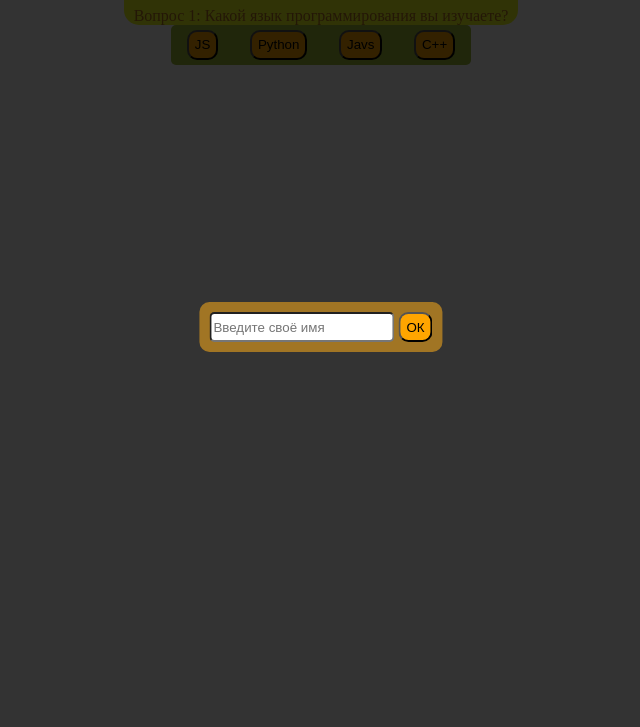
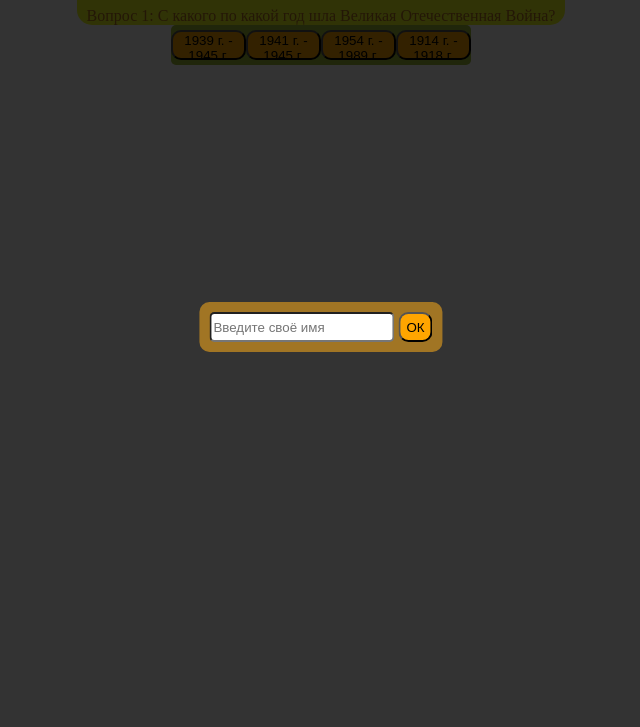
Before and after one commit to AKonevka/testing, a plain HTML site: page index.html in a window 1280 px wide. Shown: the part 73-800 px from the top of the page, without its empty margins (319-959 px from the left). Drawn offline with Linux system fonts and the light colour scheme.

Commit message:
Add files via upload

```diff
--- a/css/style.css
+++ b/css/style.css
@@ -9,6 +9,7 @@ body {
 html,
 body {
     height: 100%;
+    background: url(i);
 }
 
 .wrapper {
--- a/js/script.js
+++ b/js/script.js
@@ -1,36 +1,44 @@
 // массив с вопросами, вариантами ответов и правильными ответами
 let questions = [
     {
-        question: "Какой язык программирования вы изучаете?",
-        options: ["JS", "Python", "Javs", "C++"],
-        correctAnswer: "JS"
+        view: "test",
+        question: "С какого по какой год шла Великая Отечественная Война?",
+        options: ["1939 г. - 1945 г.", "1941 г. - 1945 г.", "1954 г. - 1989 г.", "1914 г. - 1918 г."],
+        correctAnswer: "1941 г. - 1945 г."
     },
     {
-        question: "В каком году изобрели первый компьютер?",
-        options: ["1927", "1930", "1936", "2000"],
-        correctAnswer: "1927"
+        view: "test",
+        question: "Какого числа произошло вторжение Германии в СССР?",
+        options: ["22 июня 1941 г.", "22 июля 1941 г.", "24 июня 1941 г.", "22 июня 1939 г."],
+        correctAnswer: "22 июня 1941 г."
     },
     {
-        question: "В каком году была изобретена машина Тьюринга?",
-        options: ["1930", "1927", "2000", "1936"],
-        correctAnswer: "1936"
+        view: "text",
+        question: "Фамилия человека на изображении",
+        image: "img/textquestion1.jpg",
+        correctAnswer: "Горшков"
     },
     {
-        question: "Сколько месяцев в году?",
-        options: ["1", "9", "12", "5"],
-        correctAnswer: "12"
+        view: "test",
+        question: "В каком году впервые с распада СССР прошел парад в день 9 мая?",
+        options: ["1994 г.", "1985 г.", "1995 г.", "2000 г."],
+        correctAnswer: "1995 г."
     },
     {
-        question: "Сколько лет Java Script?",
-        options: ["28", "24", "30", "29"],
-        correctAnswer: "29"
+        view: "test",
+        question: "Сколько продолжалась блокада Ленинграда?",
+        options: ["100 дней", "872 дня", "886 дня", "988 дня"],
+        correctAnswer: "872 дня"
     },
     {
-        question: "Високостный год:",
-        options: ["2014", "2015", "2024", "2023"],
-        correctAnswer: "2024"
+        view: "test",
+        question: "В каком году 9 мая стал выходным днем? ",
+        options: ["1980", "1995", "2003", "1946"],
+        correctAnswer: "1965"
     },
 ];
+
+// таблица для текстовых вопросов
 
 let wrongAnswers = []
 
@@ -41,8 +49,9 @@ let nameInput = document.getElementById('nameInput');
 let buttonOk = document.getElementById('btn');
 
 let name
+/*
 console.log(nameInput.value)
-
+*/
 buttonOk.addEventListener('click', () => {
     name = nameInput.value;
     blockName.style = `display:none;`
@@ -58,7 +67,7 @@ let currentQuestion = 0; // текущий вопрос
 let = correctAnswers = 0; // Количество правильных ответов
 
 // Функция для отображения текущего вопроса и вариантов ответов
-function displayQuestion() {
+function displayQuestiontest() {
     let questionElement = document.getElementById("question"); //Получим блок куда размещать вопрос
     questionElement.textContent = `Вопрос ${currentQuestion + 1}: ${questions[currentQuestion].question}`
     // Получим блоки кнопок
@@ -84,10 +93,43 @@ function displayQuestion() {
         // Вызовём функцию проверки ответа и перехода к следующему вопросу: (в аргумент функции передаем текст ответа):
         nextQuestion(target.textContent)
     }, { once: true })
+}
 
+// функция для отображения вопрса с текстом
+function displayQuestiontext() {
+    let questionElement = document.getElementById("question"); //Получим блок куда размещать вопрос
+    questionElement.textContent = `Вопрос ${currentQuestion + 1}: ${questions[currentQuestion].question}`
+    // Получим блоки кнопок
+    let optionsElement = document.getElementById("options");
+    // Очистим блок с кнопками
+    optionsElement.innerHTML = "";
+    optionsElement.style.display = "block";
+    // Массив ответов
+    let optionsArray = questions[currentQuestion].options;
+    // создать input для ввода ответа
+    let input = document.createElement("input");
+    optionsElement.appendChild(input);
+    input.classList.add("questionInput");
+
+    // создать кнопку для подтверждения ответа
+    let button = document.createElement("button");
+    optionsElement.appendChild(button);
+    button.classList.add("btn");
+    button.textContent = "OK";
+
+    // создать img куда добавим изображение
+    let img = document.createElement("img");
+    img.src = questions[currentQuestion].image;
+    img.classList.add("img");
+    optionsElement.appendChild(img);
+
+    button.addEventListener('click', (e) => {
+        nextQuestion(input.value)
+    })
 
 
 }
+
 
 // функция для перехода к следующему вопросу
 function nextQuestion(answer) {
@@ -101,9 +143,16 @@ function nextQuestion(answer) {
     }
     // Переходим к следующему вопросу
     currentQuestion++
+
     // если номер текущего вопроса меньше количества вопросов то отображаем следующий вопрос
     if (currentQuestion < questions.length) {
-        displayQuestion()
+        if (questions[currentQuestion].view == "text") {
+            displayQuestiontext();
+        } else {
+            displayQuestiontest()
+        }
+        //displayQuestiontest()
+
     } else {
         displayResult()
     }
@@ -163,4 +212,4 @@ function displayResult() {
 }
 
 
-displayQuestion();
+displayQuestiontest();
```
Also changed, not shown: img/textquestion1.jpg (added).
